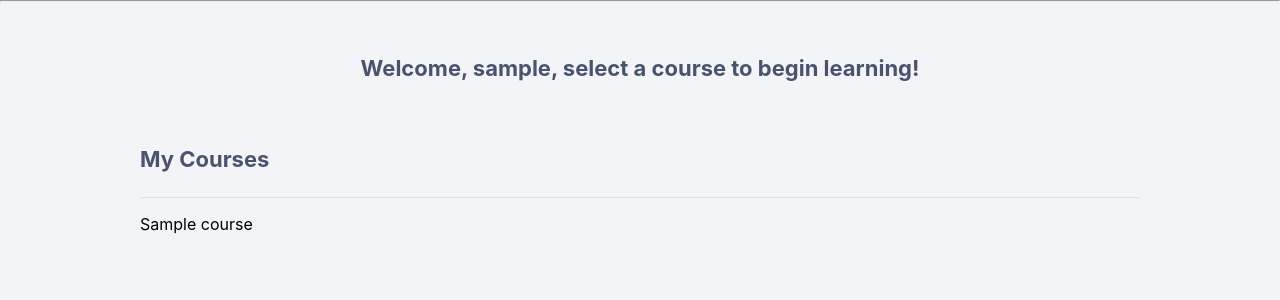
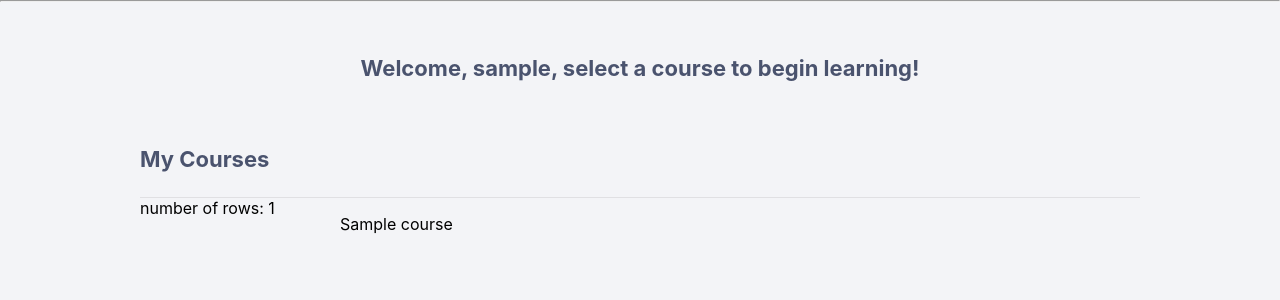
Before and after one commit to bluedev773/LERN, a PHP site: page /home.php in a window 1280 px wide. Shown: the part 75-375 px from the top of the page. Run offline with PHP 8.4, Linux system fonts and the light colour scheme; the visitor is signed in with stand-in values (Sample User, id 1); tables that the repository leaves empty or names only in its code hold one stand-in row (values such as "Sample post"); some libraries are stand-ins or nearby versions.

Commit message:
Update home.php

```diff
--- a/home.php
+++ b/home.php
@@ -121,6 +121,7 @@ include("data/AnswerDataInput.php");
                         $sql = "SELECT CourseID,CourseName FROM course";
                         $result = mysqli_query($con, $sql);
                         while($row = $result->fetch_assoc()){
+				echo "number of rows: " . $result->num_rows;
                             echo '<div class = "card" onclick = "  getCourse(' .$row["CourseID"]. '); getUnit(' .$row["CourseID"]. ');  displayLesson(); clearLesson();  "  id = '.$row["CourseID"]. '>'.
                                                     '<p class = "cardText">'.$row["CourseName"].'</p>'.
 
```
